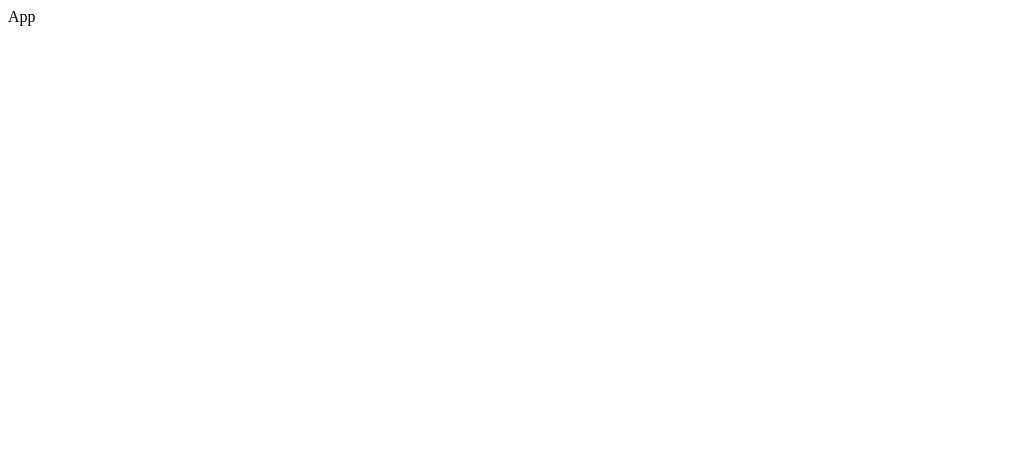
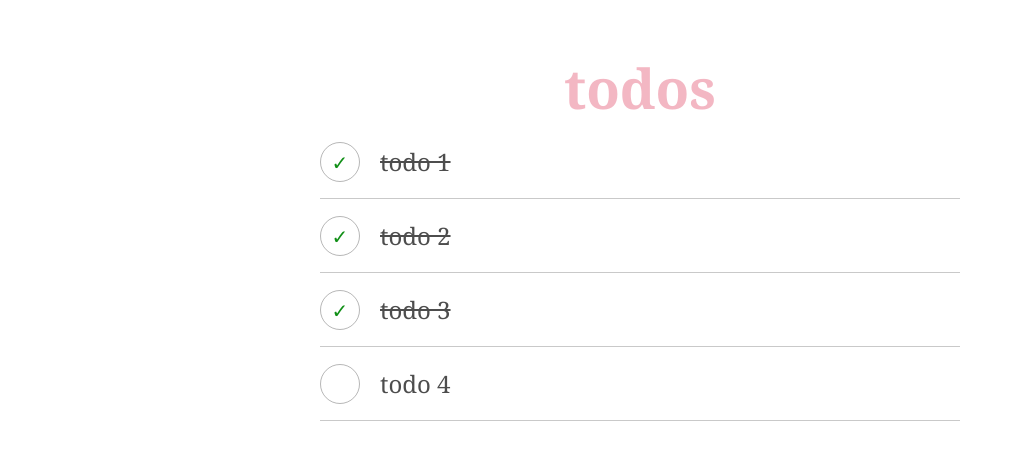
Before and after one commit to Artem2001S/todo-app-react-redux, a React (Create React App) app: page / in a window 1280 px wide. Shown: the top 460 px of the page, without its empty margins (0-1015 px from the left). Built offline with nearby package versions, Linux system fonts and the light colour scheme.

Commit message:
implement todos rendering

```diff
--- a/package.json
+++ b/package.json
@@ -7,10 +7,13 @@
     "@testing-library/jest-dom": "^5.11.4",
     "@testing-library/react": "^11.1.0",
     "@testing-library/user-event": "^12.1.10",
+    "classnames": "^2.3.1",
+    "prop-types": "^15.7.2",
     "react": "^17.0.2",
     "react-dom": "^17.0.2",
     "react-redux": "^7.2.4",
     "react-scripts": "4.0.3",
+    "sass": "^1.35.2",
     "web-vitals": "^1.0.1"
   },
   "scripts": {
--- a/src/App.js
+++ b/src/App.js
@@ -1,7 +1,13 @@
 import React from 'react';
+import TodoListContainer from 'containers/TodoListContainer';
+import 'globalStyles/index.scss';
 
 function App() {
-  return <div>App</div>;
+  return (
+    <div className="App">
+      <TodoListContainer />
+    </div>
+  );
 }
 
 export default App;
--- /dev/null
+++ b/src/components/TodoItem/TodoItem.jsx
@@ -0,0 +1,43 @@
+import React from 'react';
+import classNames from 'classnames';
+import Checkbox from 'components/UIComponents/Checkbox/Checkbox';
+import classes from './TodoItem.module.scss';
+
+export default function TodoItem({ text, isCompleted, isEditMode = false }) {
+  const checkboxContainerClasses = classNames(
+    {
+      [classes.Hided]: isEditMode,
+    },
+    classes.CheckboxContainer
+  );
+
+  const todoItemClasses = classNames(
+    {
+      [classes.Editing]: isEditMode,
+    },
+    classes.TodoItem
+  );
+
+  const todoTextClasses = classNames(
+    {
+      [classes.Completed]: isCompleted,
+    },
+    classes.TodoItemText
+  );
+
+  return (
+    <div className={todoItemClasses}>
+      <div className={checkboxContainerClasses}>
+        <Checkbox isChecked={isCompleted} />
+      </div>
+
+      {isEditMode ? (
+        <input className={classes.TodoItemInput} type="text" value={text} />
+      ) : (
+        <span className={todoTextClasses}>{text}</span>
+      )}
+
+      {!isEditMode && <button className={classes.DeleteBtn}>&times;</button>}
+    </div>
+  );
+}
--- /dev/null
+++ b/src/components/TodoItem/TodoItem.module.scss
@@ -0,0 +1,80 @@
+@import 'globalStyles/variables.scss';
+
+.Hided {
+  visibility: hidden;
+}
+
+.TodoItem {
+  position: relative;
+  display: flex;
+  box-sizing: border-box;
+  border-bottom: 1px solid rgba($color: $darkslategray, $alpha: 0.3);
+
+  &:hover .DeleteBtn {
+    opacity: 1;
+  }
+
+  &.Editing {
+    border-bottom: none;
+  }
+}
+
+.CheckboxContainer {
+  display: flex;
+  align-items: center;
+  justify-content: center;
+}
+
+.TodoItemText {
+  color: $darkslategray;
+  border: none;
+
+  outline: none;
+  cursor: default;
+
+  font-size: 24px;
+  padding: 20px 35px 20px 20px;
+  word-break: break-all;
+  resize: none;
+
+  &.Completed {
+    text-decoration: line-through;
+  }
+}
+
+.TodoItemInput {
+  display: block;
+  width: 100%;
+  color: $darkslategray;
+  border: 1px solid $gray;
+  border: none;
+  outline: none;
+
+  font-size: 24px;
+  padding: 20px 35px 20px 20px;
+  border: 1px solid rgba($color: $darkslategray, $alpha: 0.9);
+  box-shadow: inset 0 -1px 5px 0 rgb(0 0 0 / 20%);
+}
+
+.DeleteBtn {
+  position: absolute;
+  right: 10px;
+  top: 50%;
+
+  background-color: transparent;
+  font-size: 28px;
+  color: rgba($color: $red, $alpha: 0.6);
+  opacity: 0;
+
+  border: none;
+  cursor: pointer;
+  outline: none;
+
+  transform: translateY(-50%);
+
+  transition: opacity, color 0.4s ease;
+
+  &:hover {
+    color: $red;
+  }
+}
--- /dev/null
+++ b/src/components/TodoList/TodoList.jsx
@@ -0,0 +1,16 @@
+import TodoItem from 'components/TodoItem/TodoItem';
+import React from 'react';
+import classes from './TodoList.module.scss';
+
+export default function TodoList({ todos }) {
+  return (
+    <div className={classes.TodoListContainer}>
+      <h1 className={classes.Title}>todos</h1>
+      <div className={classes.TodoList}>
+        {todos.map(({ id, text, isCompleted }) => (
+          <TodoItem key={id} text={text} isCompleted={isCompleted} />
+        ))}
+      </div>
+    </div>
+  );
+}
--- /dev/null
+++ b/src/components/TodoList/TodoList.module.scss
@@ -0,0 +1,16 @@
+@import 'globalStyles/variables.scss';
+
+.TodoList {
+  display: flex;
+  flex-direction: column;
+}
+
+.Title {
+  color: rgba($color: $red, $alpha: 0.3);
+  font-size: 55px;
+  text-align: center;
+}
+
+.TodoListContainer {
+  width: 100%;
+}
--- /dev/null
+++ b/src/components/UIComponents/Checkbox/Checkbox.jsx
@@ -0,0 +1,23 @@
+import React from 'react';
+import PropTypes from 'prop-types';
+import classes from './Checkbox.module.scss';
+
+const Checkbox = ({ isChecked, onCheckedChanged }) => {
+  return (
+    <div className={classes.CheckboxContainer}>
+      <input
+        className={classes.CheckboxInput}
+        type="checkbox"
+        checked={isChecked}
+      />
+      <span className={classes.Checkbox} onClick={onCheckedChanged} />
+    </div>
+  );
+};
+
+Checkbox.propTypes = {
+  isChecked: PropTypes.bool,
+  onCheckedChanged: PropTypes.func,
+};
+
+export default Checkbox;
--- /dev/null
+++ b/src/components/UIComponents/Checkbox/Checkbox.module.scss
@@ -0,0 +1,42 @@
+@import 'globalStyles/variables.scss';
+
+.CheckboxInput {
+  display: none;
+
+  &:checked + .Checkbox::after {
+    display: block;
+  }
+}
+
+.CheckboxContainer {
+  position: relative;
+  width: 40px;
+  height: 40px;
+  cursor: pointer;
+}
+
+.Checkbox {
+  position: absolute;
+  width: 100%;
+  height: 100%;
+  border: 1px solid rgba($color: $darkslategray, $alpha: 0.4);
+  border-radius: 50%;
+
+  transition: border-color 0.2s linear;
+
+  &::after {
+    content: '✓';
+    display: none;
+    position: absolute;
+    top: 50%;
+    left: 50%;
+
+    color: $green;
+    font-size: 20px;
+    transform: translate(-50%, -50%);
+  }
+
+  &:hover {
+    border-color: rgba($color: $darkslategray, $alpha: 0.6);
+  }
+}
--- /dev/null
+++ b/src/containers/TodoListContainer.js
@@ -0,0 +1,9 @@
+import TodoList from 'components/TodoList/TodoList';
+import React from 'react';
+import { useSelector } from 'react-redux';
+
+export default function TodoListContainer() {
+  const todos = useSelector((state) => state.todos);
+
+  return <TodoList todos={todos} />;
+}
--- /dev/null
+++ b/src/globalStyles/index.scss
@@ -0,0 +1,16 @@
+* {
+  margin: 0;
+  padding: 0;
+  box-sizing: border-box;
+  font-family: Georgia, 'Times New Roman', Times, serif;
+}
+
+.App {
+  display: flex;
+  align-items: center;
+  justify-content: center;
+
+  width: 100%;
+  height: 100%;
+  padding: 50px 25% 0px;
+}
--- /dev/null
+++ b/src/globalStyles/variables.scss
@@ -0,0 +1,18 @@
+$black: #000000;
+$whitesmoke: #f5f5f5;
+$darkslategray: #4d4d4d;
+$red: #d61037;
+$mediumaquamarine: #80cfbf;
+$green: #108f16;
+$gray: #999999;
+
+@mixin checkbox {
+  content: '✓';
+  position: absolute;
+  top: 50%;
+  left: 50%;
+
+  color: $green;
+  font-size: 20px;
+  transform: translate(-50%, -50%);
+}
--- a/src/redux/reducers/todos.js
+++ b/src/redux/reducers/todos.js
@@ -1,10 +1,10 @@
 import { createSlice } from '@reduxjs/toolkit';
 
 const initialState = [
-  { id: 1, text: 'todo 1', completed: false },
-  { id: 2, text: 'todo 2', completed: true },
-  { id: 3, text: 'todo 3', completed: true },
-  { id: 4, text: 'todo 4', completed: false },
+  { id: 1, text: 'todo 1', isCompleted: true },
+  { id: 2, text: 'todo 2', isCompleted: true },
+  { id: 3, text: 'todo 3', isCompleted: true },
+  { id: 4, text: 'todo 4', isCompleted: false },
 ];
 
 const todosSlice = createSlice({
```
Also changed, not shown: 1 other file (tests, documents, lock files or other folders).
